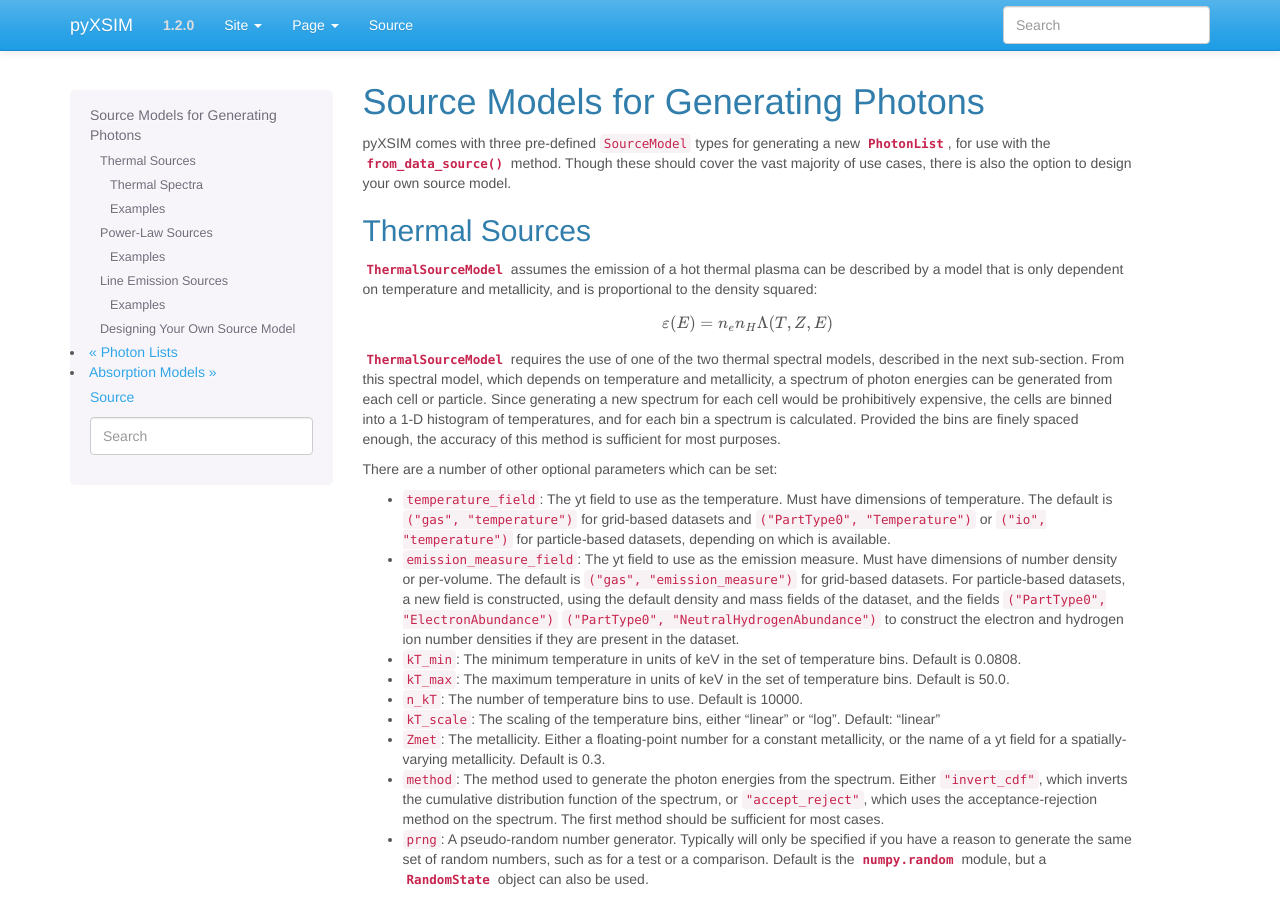
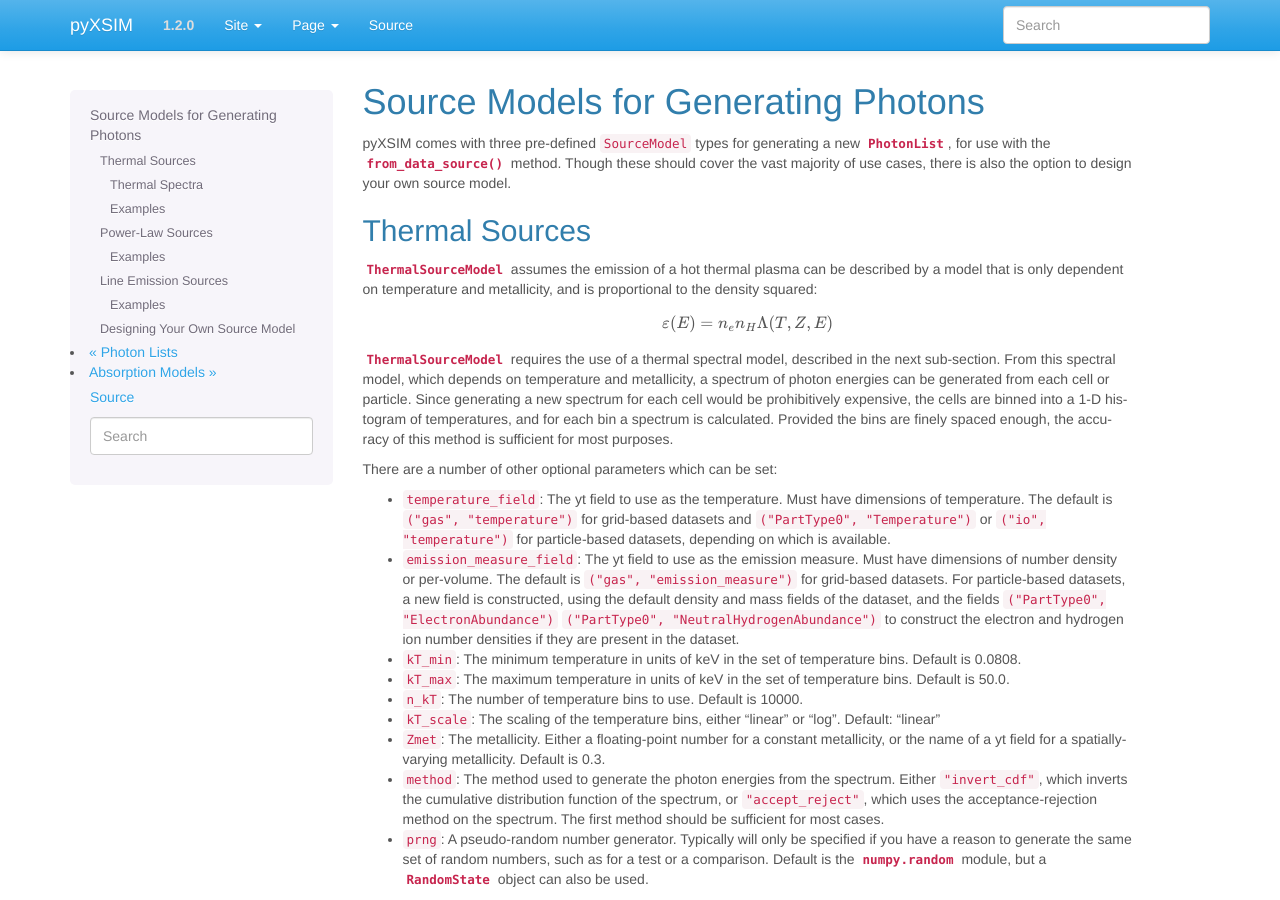
Before and after one commit to jzuhone/pyxsim, a Sphinx documentation site: the page built from doc/source/source_models.rst, in a window 1280 px wide and 900 px high. Built offline with Sphinx 7.4.7, drawn with Linux system fonts in a browser that asks for light colours.

```diff
--- a/doc/source/source_models.rst
+++ b/doc/source/source_models.rst
@@ -22,13 +22,13 @@ and metallicity, and is proportional to the density squared:
 
     \varepsilon(E) = n_en_H\Lambda(T, Z, E)
 
-:class:`~pyxsim.source_models.ThermalSourceModel` requires the use of one of the
-two thermal spectral models, described in the next sub-section. From this
-spectral model, which depends on temperature and metallicity, a spectrum of photon
-energies can be generated from each cell or particle. Since generating a new spectrum
-for each cell would be prohibitively expensive, the cells are binned into a 1-D
-histogram of temperatures, and for each bin a spectrum is calculated. Provided the bins
-are finely spaced enough, the accuracy of this method is sufficient for most purposes.
+:class:`~pyxsim.source_models.ThermalSourceModel` requires the use of a thermal spectral
+model, described in the next sub-section. From this spectral model, which depends on
+temperature and metallicity, a spectrum of photon energies can be generated from each
+cell or particle. Since generating a new spectrum for each cell would be prohibitively
+expensive, the cells are binned into a 1-D histogram of temperatures, and for each bin
+a spectrum is calculated. Provided the bins are finely spaced enough, the accuracy of
+this method is sufficient for most purposes.
 
 There are a number of other optional parameters which can be set:
 
```
Also changed, not shown: doc/source/absorb_models.rst (+1 -10 lines).
